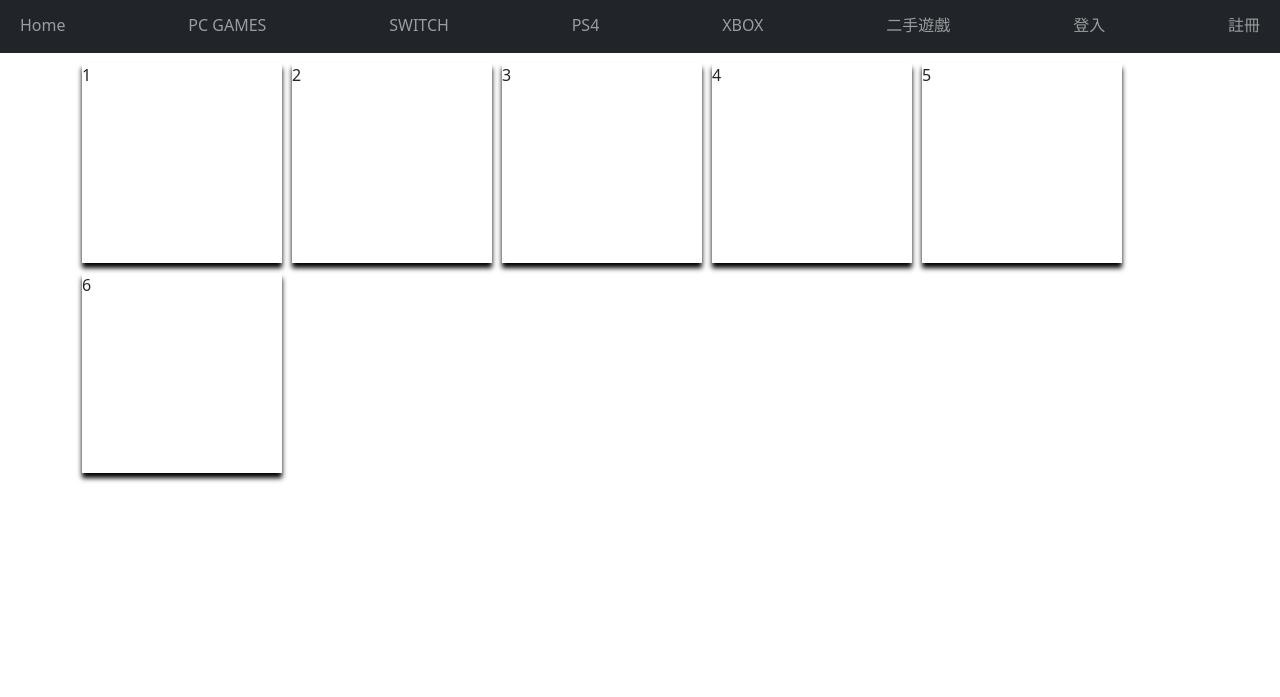
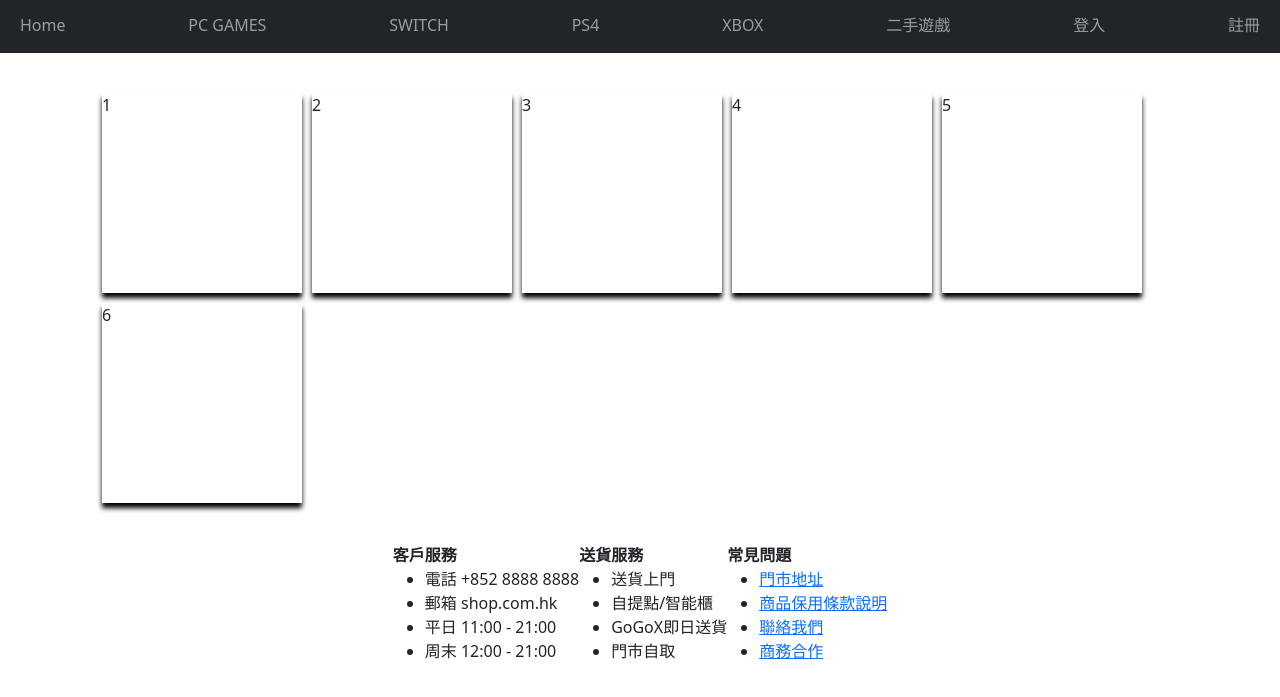
Before and after one commit to Lcc628/c23-wsp-project-1-tw, a website: page public/index.html in a window 1280 px wide. Shown: the part 59-756 px from the top of the page. Drawn offline with nearby package versions, Linux system fonts and the light colour scheme.

Commit message:
landing page update

```diff
--- a/public/css/index.css
+++ b/public/css/index.css
@@ -5,13 +5,21 @@
 
 }
 .container{
-    padding-top: 10px;
+    padding-top: 0px;
     width: 100vw;
     display: flex;
     justify-content: start;
     gap: 10px;
     flex-wrap: wrap;
 }
+
+.games-container{
+    padding-top: 20px;
+    padding-bottom: 20px;
+    width: 100vw;
+    margin: 20px 20px;
+}
+
 .navbar-nav {
     width: 100%;
 }
@@ -54,6 +62,20 @@
 .nav-link{
     cursor: pointer;
 }
+.footerbar{
+    display: flex;
+    box-sizing: content-box;
+    justify-content: center;
+}
+
+.f1-row{
+    margin: 0;
+    padding:0;
+    text-align: auto;
+}
+
+
+
 @media only screen and (max-width: 580px) {
     .container {
       flex-direction: column;
--- a/public/index.html
+++ b/public/index.html
@@ -30,6 +30,7 @@
     </div>
 
   </div>
+
   <div class="barLogin">
     <nav class="navbar navbar-expand-lg navbar-dark bg-dark" aria-label="Tenth navbar example">
       <div class="container-fluid">
@@ -80,7 +81,7 @@
     </form>
   </div>
 
-
+  <article class="games-container">
     <div class="container">
       <div class="game">
         1
@@ -100,7 +101,73 @@
       <div class="game">
         6
       </div>
+  </article>
+
   </div>
+
+
+
+
+<footer>
+
+
+  <div class="footerbar">
+      <div class="f1-row">
+        <div class="f1-title"><strong class="foot-nav-title">客戶服務</strong></div>
+            <ul class="foot-nav-list-wrap">
+            <li>
+            電話 +852 8888 8888
+            </li>
+            <li>
+            郵箱 shop.com.hk
+            </li>
+            <li>
+            平日 11:00 - 21:00
+            </li>
+            <li>
+            周末 12:00 - 21:00
+            </li>
+        </div>
+
+      <div class="f1-row">
+        <div class="f1-title"><strong class="foot-nav-title">送貨服務</strong></div>
+        <ul class="foot-nav-list-wrap">
+        <li>
+        送貨上門
+        </li>
+        <li>
+        自提點/智能櫃
+        </li>
+        <li>
+        GoGoX即日送貨
+        </li>
+        <li>
+        門市自取
+        </li>
+      </div>
+
+
+      <div class="f1-row3">
+        <div class="f1-title"><strong class="foot-nav-title">常見問題</strong>
+        <ul class="foot-nav-list-wrap">
+        <li>
+        <a href="404.html" pa-marked="1">門市地址</a>
+        </li>
+        <li>
+        <a href="404.html" pa-marked="1">商品保用條款說明</a>
+        </li>
+        <li>
+        <a href="404.html" pa-marked="1">聯絡我們</a>
+        </li>
+        <li>
+        <a href="404.html" pa-marked="1">商務合作</a>
+        </li>
+
+      </div>
+  </div>
+
+
+</footer>
 
   <!-- JavaScript Bundle with Popper -->
   <script src="https://cdn.jsdelivr.net/npm/bootstrap@5.2.2/dist/js/bootstrap.bundle.min.js"
@@ -108,6 +175,12 @@
     crossorigin="anonymous"></script>
   <!-- <script src="./header.js"></script> -->
   <script src="./js/index.js"></script>
+  <!-- CSS only -->
+<link href="https://cdn.jsdelivr.net/npm/bootstrap@5.2.2/dist/css/bootstrap.min.css" rel="stylesheet" integrity="sha384-Zenh87qX5JnK2Jl0vWa8Ck2rdkQ2Bzep5IDxbcnCeuOxjzrPF/et3URy9Bv1WTRi" crossorigin="anonymous">
+<!-- JavaScript Bundle with Popper -->
+<script src="https://cdn.jsdelivr.net/npm/bootstrap@5.2.2/dist/js/bootstrap.bundle.min.js" integrity="sha384-OERcA2EqjJCMA+/3y+gxIOqMEjwtxJY7qPCqsdltbNJuaOe923+mo//f6V8Qbsw3" crossorigin="anonymous"></script>
+
+
 </body>
 
 </html>
```
Lines whose indentation alone changed are shown as unchanged.
